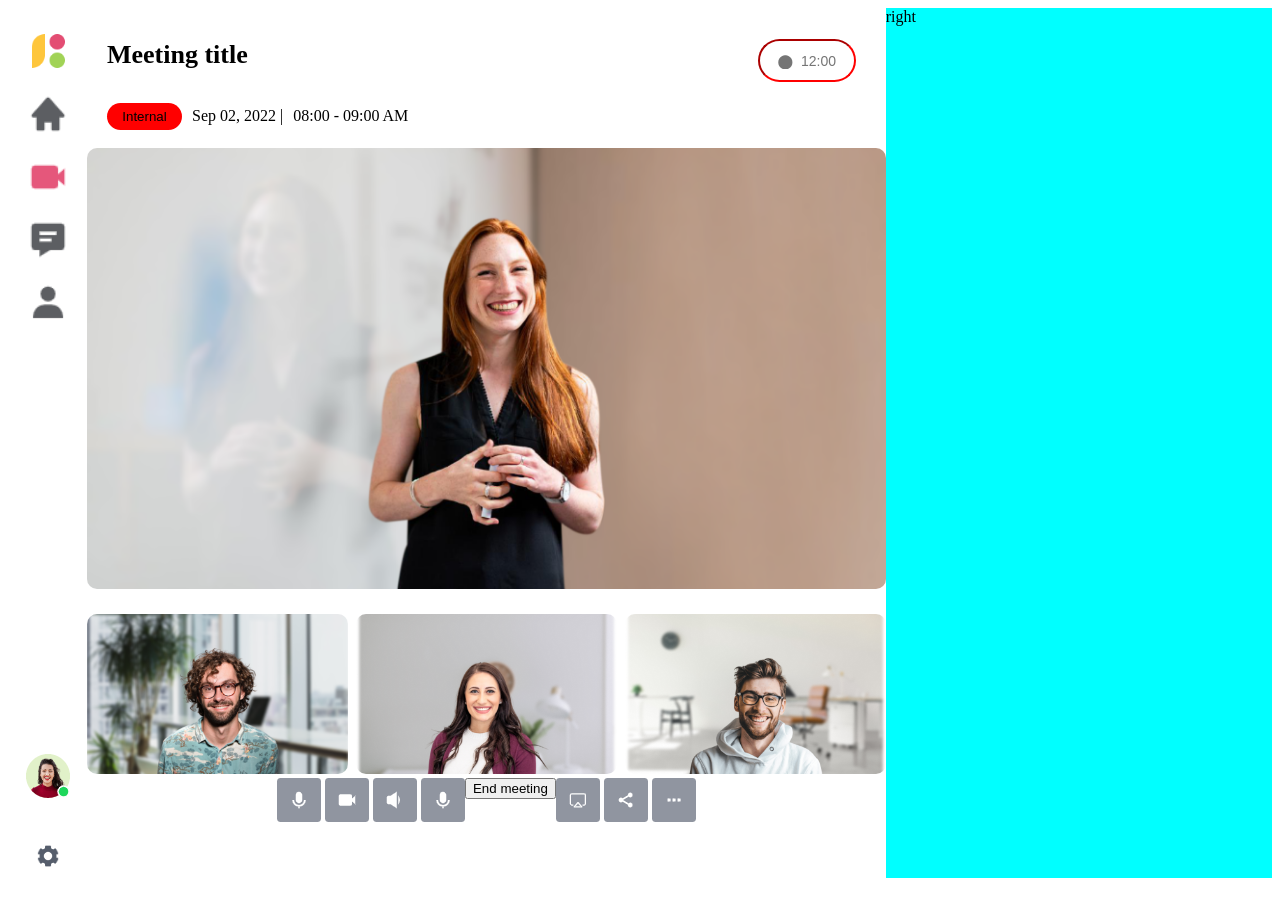
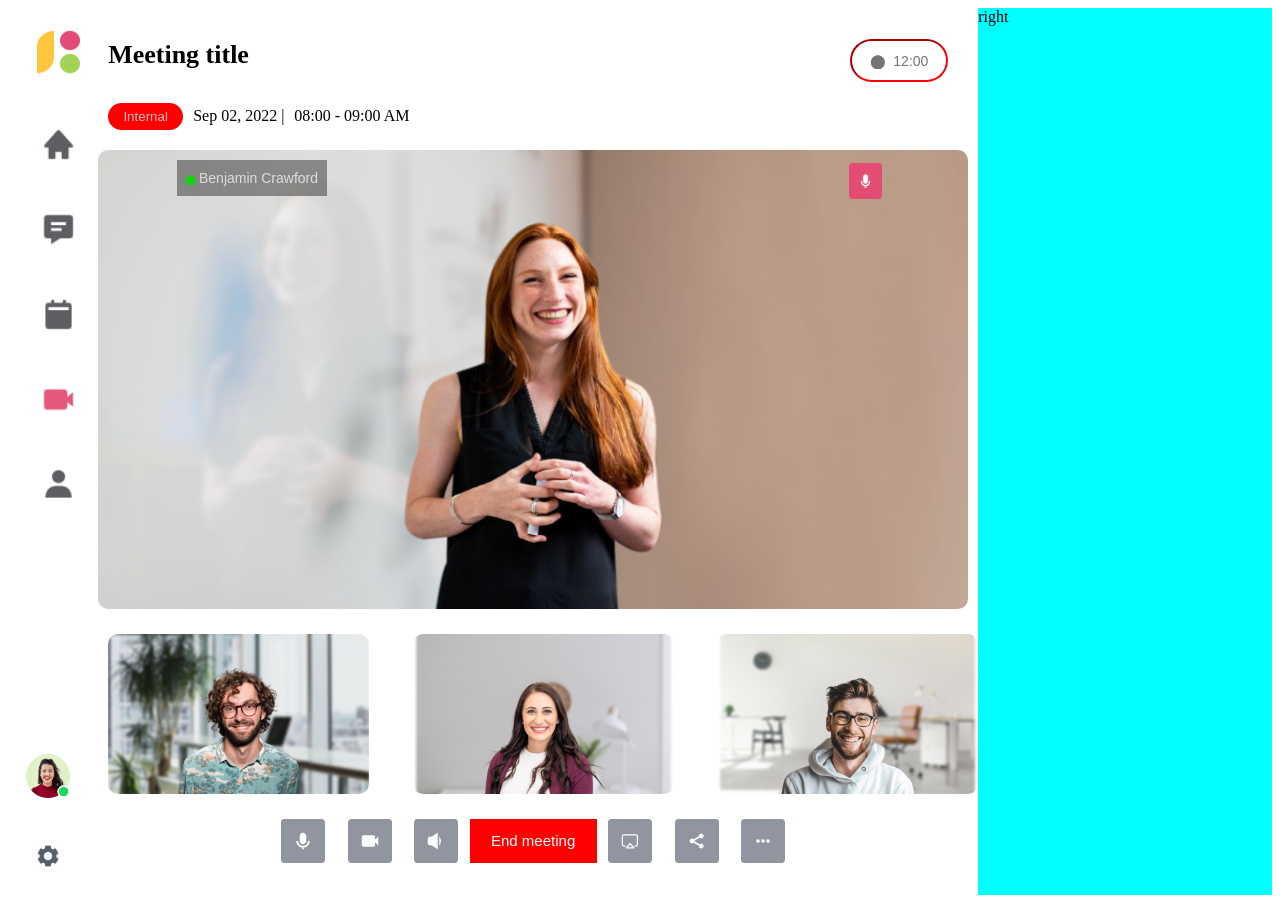
Before and after one commit to tinph010803/BaiTapThuongKi02, a plain HTML site: page index.html in a window 1280 px wide. Drawn offline with Linux system fonts and the light colour scheme.

Commit message:
add second

```diff
--- a/index.html
+++ b/index.html
@@ -13,10 +13,11 @@
         <div id="container">
             <div id="left">
                 <div id="left_above">
-                    <img class="item" src="image/logo.png" alt="">
+                    <img class="item-logo" src="image/logo.png" alt="">
                     <img class="item" src="image/home.png" alt="">
+                    <img class="item" src="image/chatting.png" alt="">
+                    <img class="item" src="image/calender.png" alt="">
                     <img class="item" src="image/cam.png" alt="">
-                    <img class="item" src="image/chatting.png" alt="">
                     <img class="item" src="image/user.png" alt="">
                 </div>
 
@@ -53,6 +54,8 @@
                 </div>
                 <div id="center-img">
                     <div id="img-one">
+                        <button class="online" style="width: 150px; height: 36px;"><span style="font-size: 10px; color: rgb(19, 210, 19);">⬤  </span>  Benjamin Crawford</button>
+                        <img class="mic_color" style="width: 33px;height: 36px;" src="/image/mic_color.png" alt="">
                         <img class="hinh-one" src="image/img_big.png" alt="">
                     </div>
                     <div id="img-two">
@@ -73,10 +76,10 @@
                         <img src="image/mic_grey_color.png" alt="">
                         <img src="image/cam_color.png" alt="">
                         <img src="image/speaker_grey_color.png" alt="">
-                        <img src="image/mic_grey_color.png" alt="">
+
                     </div>
                    <div id="footer-center">
-                        <button>End meeting</button>
+                        <button style="background-color: red;border: none; height: 44px; width: 127px; color: white; font-size: 15px;" id="end-meeting">End meeting</button>
                    </div>
                    <div id="footer-right">
                         <img src="/image/Button 2179.png" alt="">
--- a/style.css
+++ b/style.css
@@ -21,7 +21,7 @@
 }
 
 #left {
-    width: 90px;
+    width: 120px;
     height: 870px;
     display: flex;
     flex-direction: column;
@@ -33,6 +33,7 @@
     display: flex;
     flex-direction: column;
     align-items: center;
+    margin-left: 10px;
 }
 
 #below {
@@ -41,10 +42,15 @@
     align-items: center;
     justify-content: center;
 }
+.item-logo{
+    width: 52px;
+    height: 50px;
+    margin-top: 19px;
+}
 
 .item {
-    width: 40px;
-    margin-top: 23px;
+    width: 35px;
+    margin-top: 50px;
 }
 
 #setting {
@@ -92,11 +98,8 @@
 #menu-one{
     display: flex;
 }
-/* .calender{
-    width: 10px;
-} */
+
 .user{
-    /* display: flex; */
     background-color: red;
     border: none;
     border-radius: 20px;
@@ -105,6 +108,7 @@
     position: relative;
     margin-top: 15px;
     margin-left: 20px;
+    color: rgba(255, 255, 255, 0.74);
 }
 .time-two{
     position: relative;
@@ -122,16 +126,36 @@
 
 }
 .hinh-one{
-    width: 100%;
+    /* width: 100%; */
     border-radius: 10px;
+    margin-top: 2px;
+    width: 870px;
+    height: 459px;
+}
+
+.mic_color{
+    position: absolute;
+    margin-left: 52%;
+    margin-top: 15px;
+}
+.online{
+    position: absolute;
+    margin-right: 44%;
+    margin-top: 12px;
+    background-color: rgba(10, 10, 10, 0.407);
+    color: rgba(255, 255, 255, 0.723);
+    border: none;
+    font-size: 14px;
 }
 #img-two{
     display: flex;
     flex-direction: row;
     justify-content: space-between;
-    width: 100%;
+    width: 870px;
+    height: 160px;
     position: relative;
     margin-top: 25px;
+    margin-left: 20px;
 }
 .hinh-two{
     border-radius: 10px;
@@ -139,5 +163,20 @@
 #footer{
     display: flex;
     flex-direction: row;
-    justify-content: center;
+    justify-content: center ;
+    margin-top: 25px;
+    width: 100%;
+    margin-bottom: 32px;
 }
+ #footer-left{
+    display: flex;
+    flex-direction: row;
+   justify-content: space-around;
+    width: 200px;
+}
+#footer-right{
+    display: flex;
+    flex-direction: row;
+    justify-content: space-around;
+    width: 200px;
+}
```
